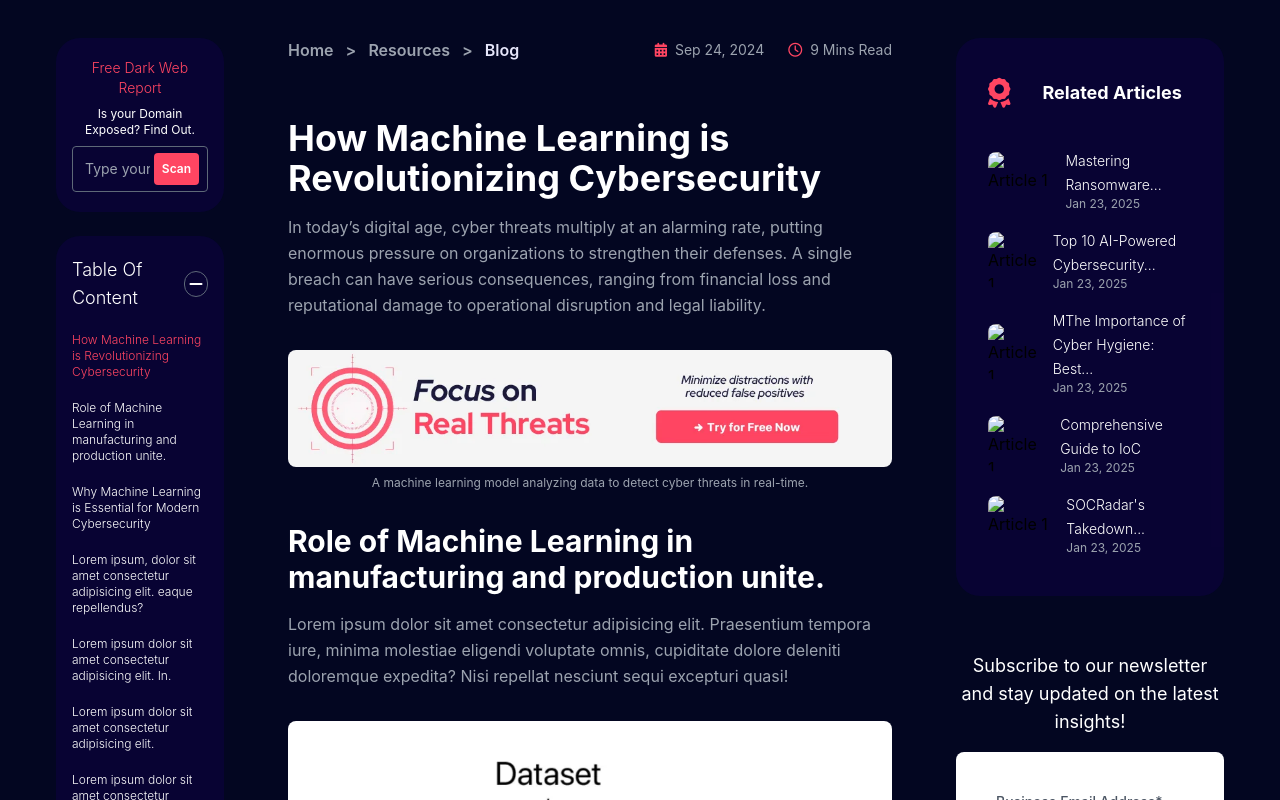
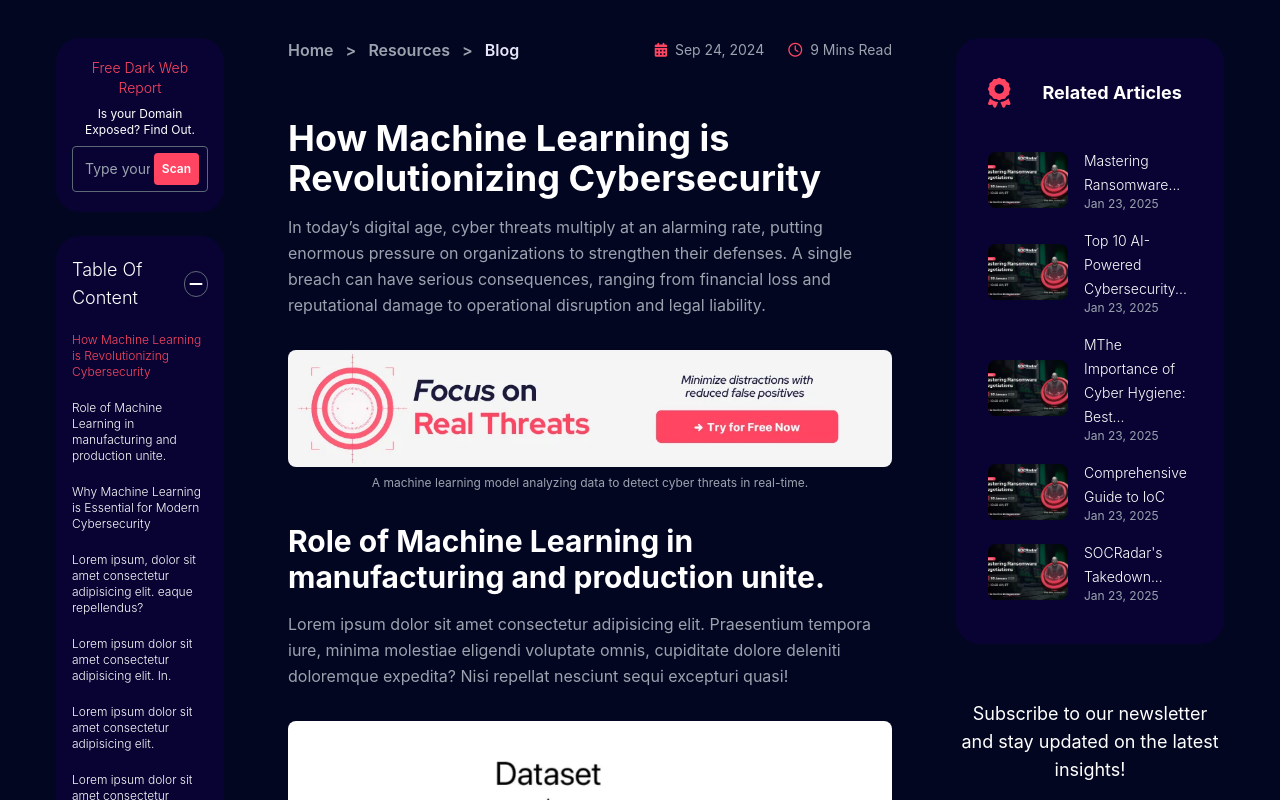
Before and after one commit to nihuGit/OpenBlog, a website: page index.html in a window 1280 px wide. Shown: the part 450-1250 px from the top of the page. Drawn offline with nearby package versions, Linux system fonts and the light colour scheme; files that its build step writes are made by us from their sources; the site is published under a folder, as on GitHub Pages, so addresses that start at the root find nothing.

Commit message:
Update index.html

```diff
--- a/index.html
+++ b/index.html
@@ -262,7 +262,7 @@
                         <div class="related-articles__list">
                           <!-- Article Item -->
                           <div class="related-articles__item">
-                            <img src="/images/relatedImage__01.webp" alt="Article 1" class="related-articles__image">
+                            <img src="images/relatedImage__01.webp" alt="Article 1" class="related-articles__image">
                             <div>
                                 <a href="" class="related-articles__link">Mastering Ransomware...</a>
                               <p class="related-articles__date">Jan 23, 2025</p>
@@ -271,7 +271,7 @@
                           </div>
                           <!-- Article Item -->
                           <div class="related-articles__item">
-                            <img src="/images/relatedImage__01.webp" alt="Article 1" class="related-articles__image">
+                            <img src="images/relatedImage__01.webp" alt="Article 1" class="related-articles__image">
                             <div>
                                 <a href="" class="related-articles__link">Top 10 AI-Powered Cybersecurity...</a>
                               <p class="related-articles__date">Jan 23, 2025</p>
@@ -280,7 +280,7 @@
                           </div>
                           <!-- Article Item -->
                           <div class="related-articles__item">
-                            <img src="/images/relatedImage__01.webp" alt="Article 1" class="related-articles__image">
+                            <img src="images/relatedImage__01.webp" alt="Article 1" class="related-articles__image">
                             <div>
                                 <a href="" class="related-articles__link">MThe Importance of Cyber Hygiene: Best...</a>
                               <p class="related-articles__date">Jan 23, 2025</p>
@@ -289,7 +289,7 @@
                           </div>
                           <!-- Article Item -->
                           <div class="related-articles__item">
-                            <img src="/images/relatedImage__01.webp" alt="Article 1" class="related-articles__image">
+                            <img src="images/relatedImage__01.webp" alt="Article 1" class="related-articles__image">
                             <div>
                                 <a href="" class="related-articles__link">Comprehensive Guide to IoC </a>
                               <p class="related-articles__date">Jan 23, 2025</p>
@@ -298,7 +298,7 @@
                           </div>
                           <!-- Article Item -->
                           <div class="related-articles__item">
-                            <img src="/images/relatedImage__01.webp" alt="Article 1" class="related-articles__image">
+                            <img src="images/relatedImage__01.webp" alt="Article 1" class="related-articles__image">
                             <div>
                                 <a href="" class="related-articles__link">SOCRadar's Takedown...</a>
                               <p class="related-articles__date">Jan 23, 2025</p>
```
